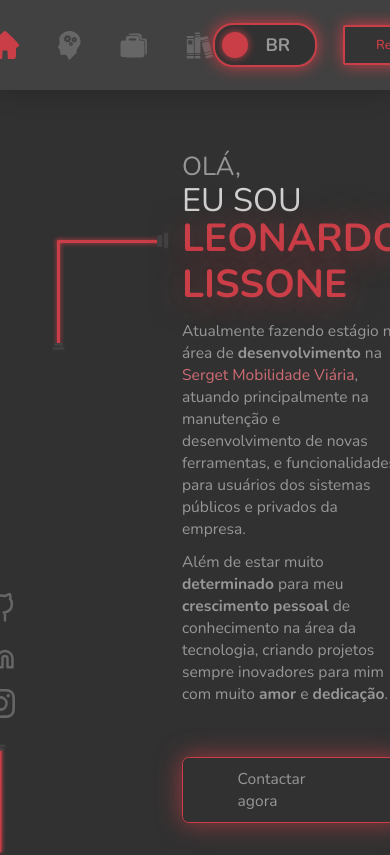
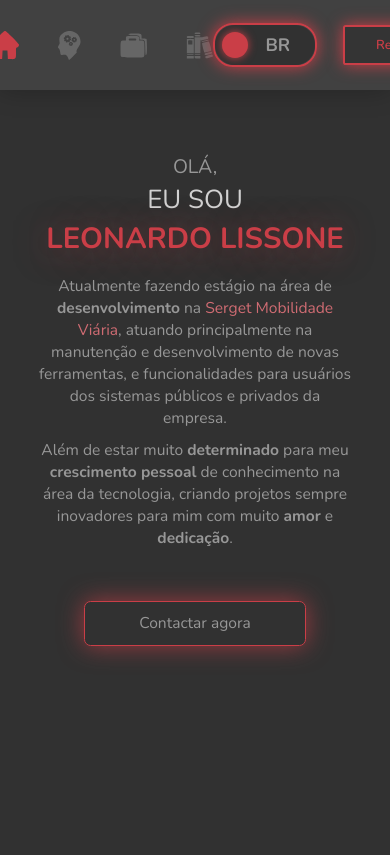
Before and after one commit to Lissone/leonardo-lissone, a Next.js app: page / in a window 390 px wide. Shown: the top 855 px of the page. Built offline with nearby package versions, Linux system fonts and the light colour scheme.

Commit message:
feat: responsivity on presentation component section

```diff
--- a/src/components/FixedSocials/styles.ts
+++ b/src/components/FixedSocials/styles.ts
@@ -2,14 +2,19 @@ import styled from 'styled-components'
 
 export const Container = styled.div`
   margin: 0 auto;
+  margin-left: 5rem;
 
   position: fixed;
 
   bottom: -1rem;
   left: 0;
-  right: 85.5rem;
+  right: 90.5rem;
 
   z-index: 100;
+
+  @media (max-width: 770px) {
+    display: none;
+  }
 `
 
 export const Content = styled.div`
--- a/src/components/Presentation/styles.ts
+++ b/src/components/Presentation/styles.ts
@@ -9,6 +9,19 @@ export const Container = styled.section`
 
   display: flex;
   justify-content: space-between;
+
+  @media (max-width: 950px) {
+    padding-right: 6rem;
+  }
+
+  @media (max-width: 770px) {
+    padding-left: 6rem;
+  }
+
+  @media (max-width: 650px) {
+    padding-left: 3rem;
+    padding-right: 3rem;
+  }
 `
 
 export const Content = styled.div`
@@ -23,6 +36,10 @@ export const Content = styled.div`
   img {
     margin-top: 6.2rem;
     margin-right: 1rem;
+
+    @media (max-width: 770px) {
+      display: none;
+    }
   }
 `
 
@@ -30,6 +47,11 @@ export const Column = styled.div`
   display: flex;
   flex-direction: column;
   align-items: flex-start;
+
+  @media (max-width: 770px) {
+    justify-content: center;
+    align-items: center;
+  }
 `
 
 export const Heading = styled.div`
@@ -60,11 +82,37 @@ export const Heading = styled.div`
     font-size: 3rem;
     font-weight: 700;
 
+    text-align: center;
     text-transform: uppercase;
     line-height: 3.5rem;
     text-shadow: 0rem 0.25rem 2.5rem rgba(202, 62, 71, 0.5);
 
     color: var(--red-400);
+  }
+
+  @media (max-width: 965px) {
+    h3 {
+      font-size: 1.5rem;
+    }
+
+    h2 {
+      font-size: 2rem;
+    }
+
+    h1 {
+      font-size: 2.5rem;
+    }
+  }
+
+  @media (max-width: 770px) {
+    align-items: center;
+    justify-content: center;
+  }
+
+  @media (max-width: 430px) {
+    h1 {
+      font-size: 2.25rem;
+    }
   }
 `
 
@@ -77,6 +125,10 @@ export const ResumeText = styled.div`
 
   p {
     font-size: 1.2rem;
+  }
+
+  @media (max-width: 770px) {
+    text-align: center;
   }
 `
 
@@ -121,4 +173,12 @@ export const ImageContainer = styled.div`
       height: 44rem;
     }
   }
+
+  @media (max-width: 1335px) {
+    margin-left: 1rem;
+  }
+
+  @media (max-width: 965px) {
+    display: none;
+  }
 `
--- a/src/styles/home.ts
+++ b/src/styles/home.ts
@@ -1,9 +1,6 @@
 import styled from 'styled-components'
 
 export const Container = styled.div`
-  width: 100%;
-  height: 100%;
-
   display: flex;
   flex-direction: column;
 `
```
